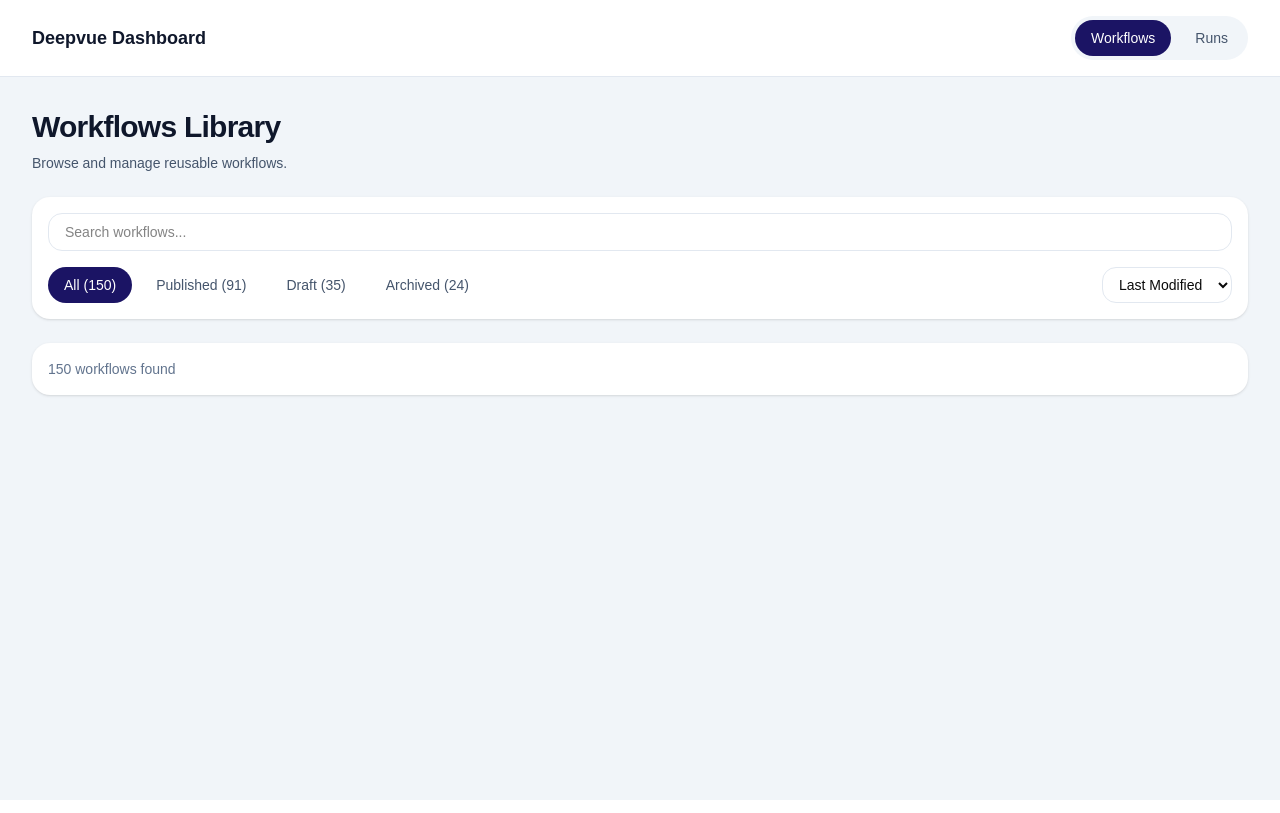
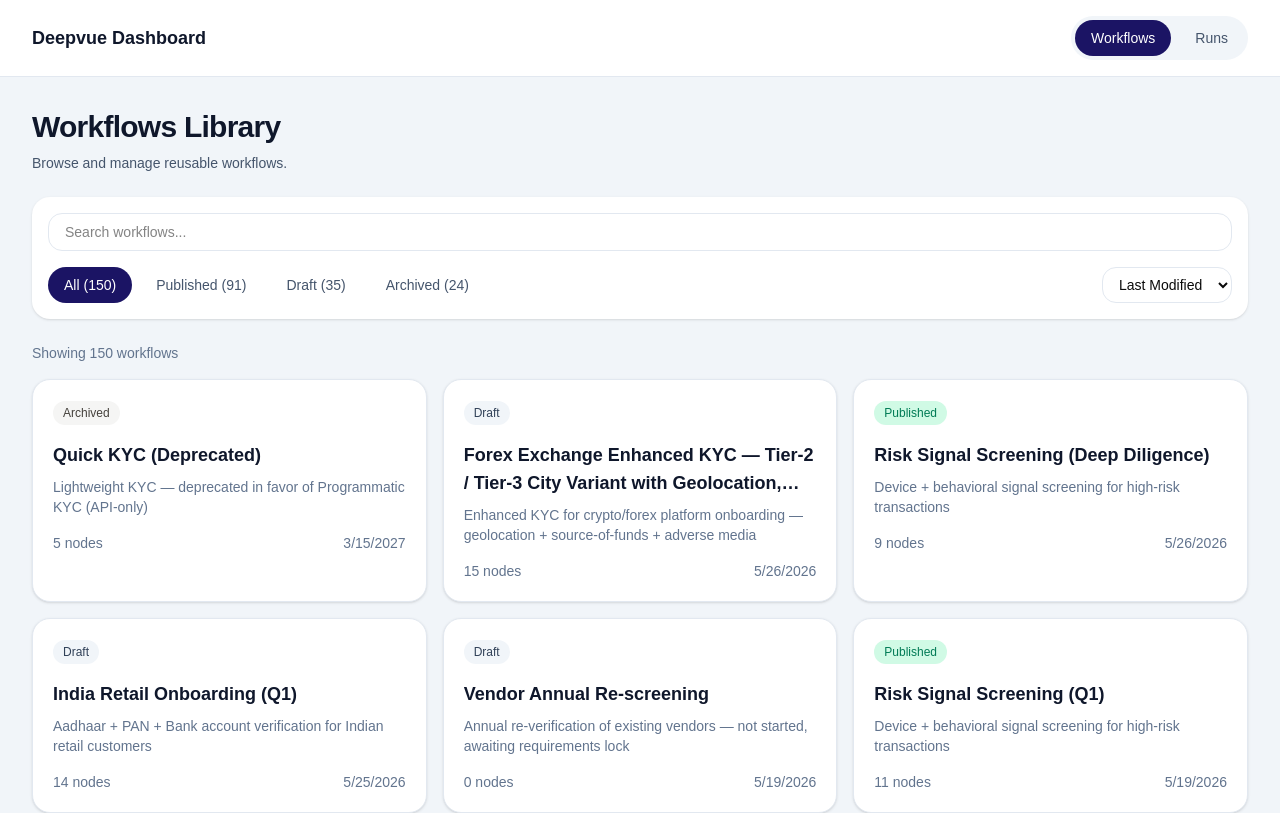
Before and after one commit to lalman-dev/deepvue-workflow-dashboard, a React (Vite) app: page /workflows in a window 1280 px wide. Shown: the top 813 px of the page. Built offline with nearby package versions, Linux system fonts and the light colour scheme.

Commit message:
feat: implement workflow cards grid and page states

```diff
--- /dev/null
+++ b/src/components/shared/EmptyState.tsx
@@ -0,0 +1,16 @@
+import { SearchX } from "lucide-react";
+
+interface EmptyStateProps {
+  title: string;
+  description: string;
+}
+
+export default function EmptyState({ title, description }: EmptyStateProps) {
+  return (
+    <div className="rounded-2xl bg-white p-12 text-center shadow-sm">
+      <SearchX className="mx-auto mb-4 h-8 w-8 text-slate-400" />
+      <h3 className="font-semibold text-slate-900">{title}</h3>
+      <p className="mt-2 text-sm text-slate-500">{description}</p>
+    </div>
+  );
+}
--- /dev/null
+++ b/src/components/shared/ErrorState.tsx
@@ -0,0 +1,16 @@
+import { AlertCircle } from "lucide-react";
+
+interface ErrorStateProps {
+  message: string;
+}
+
+export default function ErrorState({ message }: ErrorStateProps) {
+  return (
+    <div className="rounded-2xl border border-rose-200 bg-rose-50 p-6">
+      <div className="flex items-center gap-2">
+        <AlertCircle className="h-5 w-5 text-rose-600" />
+        <p className="text-sm font-medium text-rose-700">{message}</p>
+      </div>
+    </div>
+  );
+}
--- /dev/null
+++ b/src/components/shared/StatusBadge.tsx
@@ -0,0 +1,28 @@
+import { cn } from "@/lib/utils";
+
+interface StatusBadgeProps {
+  status: string;
+}
+
+const statusStyles: Record<string, string> = {
+  published: "bg-emerald-100 text-emerald-700",
+  completed: "bg-emerald-100 text-emerald-700",
+  draft: "bg-slate-100 text-slate-700",
+  archived: "bg-stone-100 text-stone-700",
+  running: "bg-violet-100 text-violet-700",
+  waiting: "bg-amber-100 text-amber-700",
+  failed: "bg-rose-100 text-rose-700",
+};
+
+export default function StatusBadge({ status }: StatusBadgeProps) {
+  return (
+    <span
+      className={cn(
+        "inline-flex items-center rounded-full px-2.5 py-1 text-xs font-medium capitalize",
+        statusStyles[status],
+      )}
+    >
+      {status.replace("_", " ")}
+    </span>
+  );
+}
--- /dev/null
+++ b/src/components/workflows/WorkflowCard.tsx
@@ -0,0 +1,36 @@
+import type { Workflow } from "@/types/workflow";
+import StatusBadge from "@/components/shared/StatusBadge";
+
+interface WorkflowCardProps {
+  workflow: Workflow;
+}
+
+export default function WorkflowCard({ workflow }: WorkflowCardProps) {
+  return (
+    <article
+      className="
+        rounded-2xl
+        border
+        border-slate-200
+        bg-white
+        p-5
+        shadow-sm
+        transition-all
+        hover:-translate-y-0.5
+        hover:shadow-md
+      "
+    >
+      <StatusBadge status={workflow.status} />
+      <h3 className="mt-4 line-clamp-2 text-lg font-semibold text-slate-900">
+        {workflow.name}
+      </h3>
+      <p className="mt-2 line-clamp-2 text-sm text-slate-500">
+        {workflow.description}
+      </p>
+      <div className="mt-4 flex items-center justify-between text-sm text-slate-500">
+        <span>{workflow.nodes} nodes</span>
+        <span>{new Date(workflow.last_modified).toLocaleDateString()}</span>
+      </div>
+    </article>
+  );
+}
--- /dev/null
+++ b/src/components/workflows/WorkflowCardSkeleton.tsx
@@ -0,0 +1,11 @@
+export default function WorkflowCardSkeleton() {
+  return (
+    <div className="animate-pulse rounded-2xl bg-white p-5 shadow-sm">
+      <div className="mb-4 h-5 w-20 rounded bg-slate-200" />
+      <div className="mb-3 h-6 w-3/4 rounded bg-slate-200" />
+      <div className="mb-2 h-4 w-full rounded bg-slate-200" />
+      <div className="mb-4 h-4 w-2/3 rounded bg-slate-200" />
+      <div className="h-4 w-24 rounded bg-slate-200" />
+    </div>
+  );
+}
--- a/src/index.css
+++ b/src/index.css
@@ -7,7 +7,7 @@
 
 @theme inline {
   --font-heading: var(--font-sans);
-    --font-sans: 'Geist Variable', sans-serif;
+  --font-sans: "Geist Variable", sans-serif;
   --color-sidebar-ring: var(--sidebar-ring);
   --color-sidebar-border: var(--sidebar-border);
   --color-sidebar-accent-foreground: var(--sidebar-accent-foreground);
@@ -128,3 +128,28 @@
     @apply font-sans;
   }
 }
+
+@keyframes shimmer {
+  100% {
+    transform: translateX(100%);
+  }
+}
+
+.shimmer {
+  position: relative;
+  overflow: hidden;
+}
+
+.shimmer::after {
+  content: "";
+  position: absolute;
+  inset: 0;
+  transform: translateX(-100%);
+  background: linear-gradient(
+    90deg,
+    transparent,
+    rgba(255, 255, 255, 0.5),
+    transparent
+  );
+  animation: shimmer 1.5s infinite;
+}
--- a/src/pages/WorkflowsPage.tsx
+++ b/src/pages/WorkflowsPage.tsx
@@ -1,15 +1,15 @@
-import { useMemo, useState, useEffect } from "react";
+import { useEffect, useMemo, useState } from "react";
 import { useSearchParams } from "react-router-dom";
 import PageContainer from "@/components/layout/PageContainer";
 import PageHeader from "@/components/shared/PageHeader";
+import EmptyState from "@/components/shared/EmptyState";
+import ErrorState from "@/components/shared/ErrorState";
 import WorkflowToolbar from "@/components/workflows/WorkflowToolbar";
+import WorkflowCard from "@/components/workflows/WorkflowCard";
+import WorkflowCardSkeleton from "@/components/workflows/WorkflowCardSkeleton";
 import { useWorkflows } from "@/hooks/useWorkflows";
 import { useDebounce } from "@/hooks/useDebounce";
-import type {
-  Workflow,
-  WorkflowFilterStatus,
-  WorkflowSort,
-} from "@/types/workflow";
+import type { WorkflowFilterStatus, WorkflowSort } from "@/types/workflow";
 
 const DEFAULT_STATUS: WorkflowFilterStatus = "all";
 const DEFAULT_SORT: WorkflowSort = "last_modified";
@@ -91,6 +91,7 @@ export default function WorkflowsPage() {
         title="Workflows Library"
         description="Browse and manage reusable workflows."
       />
+
       <WorkflowToolbar
         search={search}
         status={status}
@@ -100,13 +101,38 @@ export default function WorkflowsPage() {
         onStatusChange={setStatus}
         onSortChange={setSort}
       />
-      {isLoading && <div>Loading workflows...</div>}
-      {error && <div>{error}</div>}
-      {!isLoading && !error && (
-        <div className="rounded-2xl bg-white p-4 shadow-sm">
-          <p className="text-sm text-slate-500">
-            {filteredWorkflows.length} workflows found
-          </p>
+
+      {isLoading && (
+        <div className="grid grid-cols-1 gap-4 md:grid-cols-2 xl:grid-cols-3">
+          {Array.from({
+            length: 6,
+          }).map((_, index) => (
+            <WorkflowCardSkeleton key={index} />
+          ))}
+        </div>
+      )}
+
+      {!isLoading && error && <ErrorState message={error} />}
+
+      {!isLoading && !error && filteredWorkflows.length === 0 && (
+        <EmptyState
+          title="No workflows found"
+          description="Try adjusting your search or filters."
+        />
+      )}
+
+      {!isLoading && !error && filteredWorkflows.length > 0 && (
+        <div className="space-y-4">
+          <div className="text-sm text-slate-500">
+            Showing {filteredWorkflows.length} workflow
+            {filteredWorkflows.length !== 1 ? "s" : ""}
+          </div>
+
+          <div className="grid grid-cols-1 gap-4 md:grid-cols-2 xl:grid-cols-3">
+            {filteredWorkflows.map((workflow) => (
+              <WorkflowCard key={workflow.id} workflow={workflow} />
+            ))}
+          </div>
         </div>
       )}
     </PageContainer>
```
Lines whose indentation alone changed are shown as unchanged.
